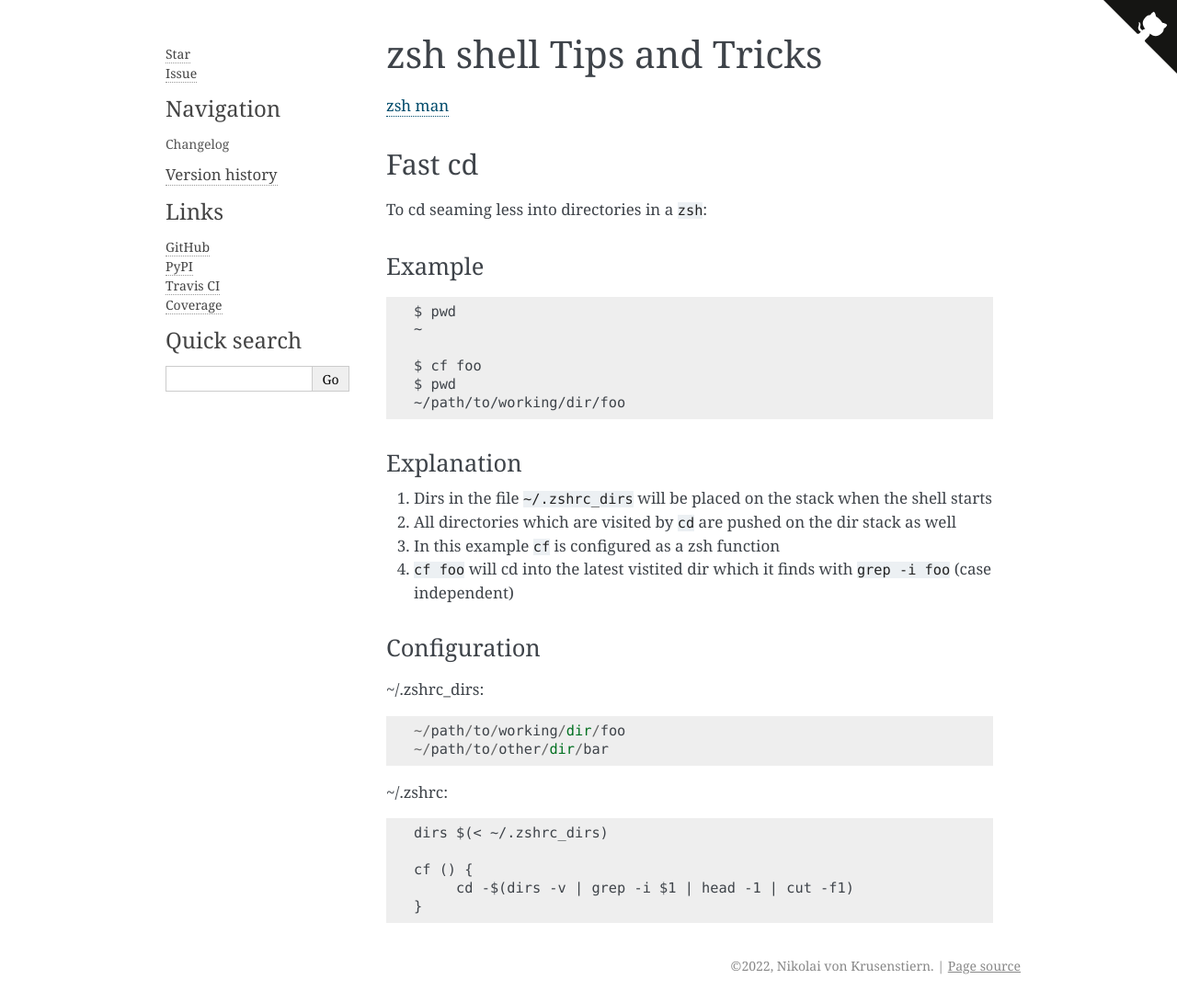
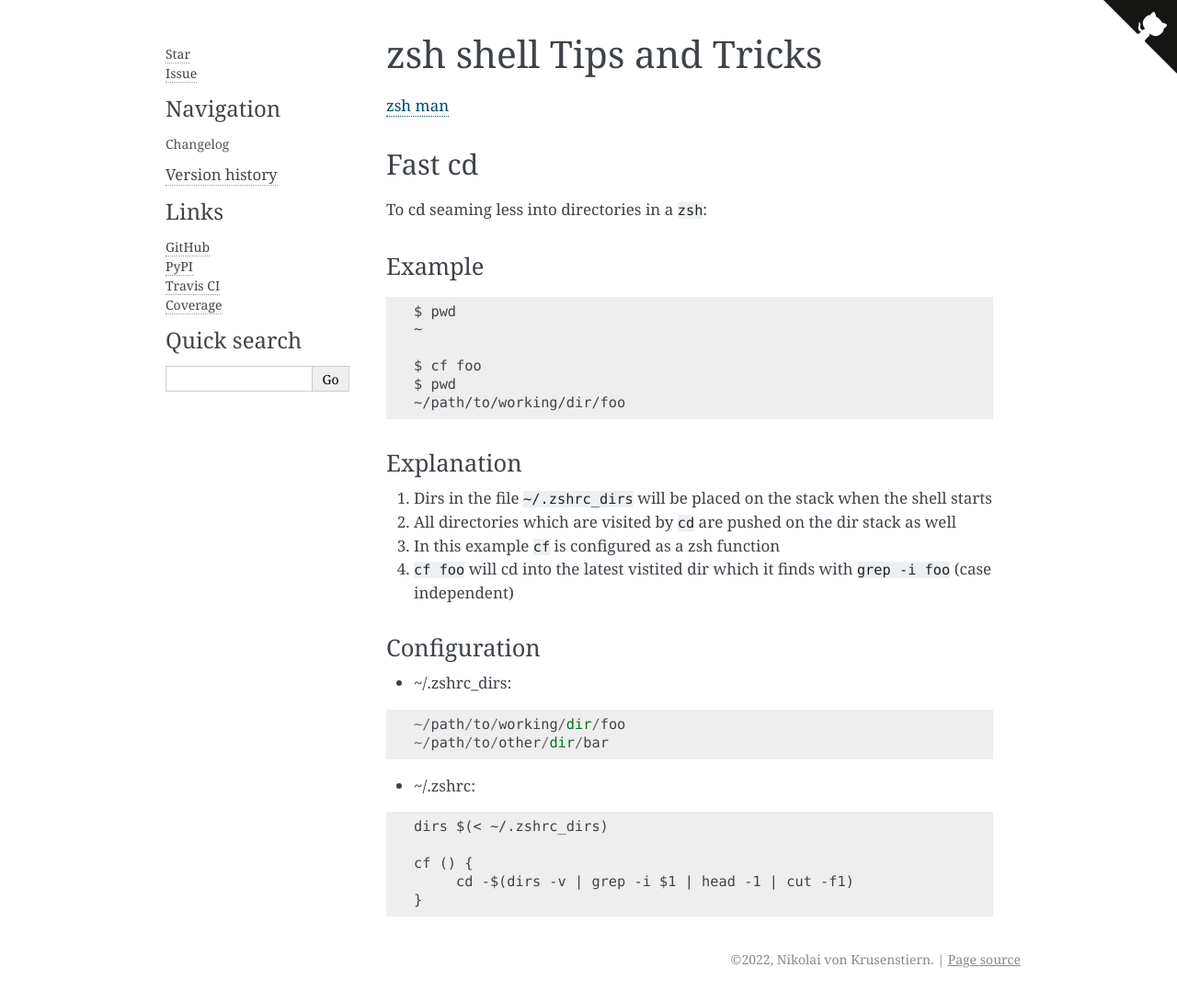
Before and after one commit to cruisen/cli-calc, a Sphinx documentation site: the page built from docs/extras/zsh.md, in a window 1280 px wide. Shown: the whole page at 92% size. Built offline with Sphinx 7.4.7, drawn with Linux system fonts in a browser that asks for light colours.

Commit message:
add numeration

````diff
--- a/docs/extras/zsh.md
+++ b/docs/extras/zsh.md
@@ -26,13 +26,13 @@ $ pwd
 
 ### Configuration
 
-~/.zshrc_dirs:
+- ~/.zshrc_dirs:
 ```
 ~/path/to/working/dir/foo
 ~/path/to/other/dir/bar
 ```
 
-~/.zshrc:
+- ~/.zshrc:
 ```
 dirs $(< ~/.zshrc_dirs)
 
````
